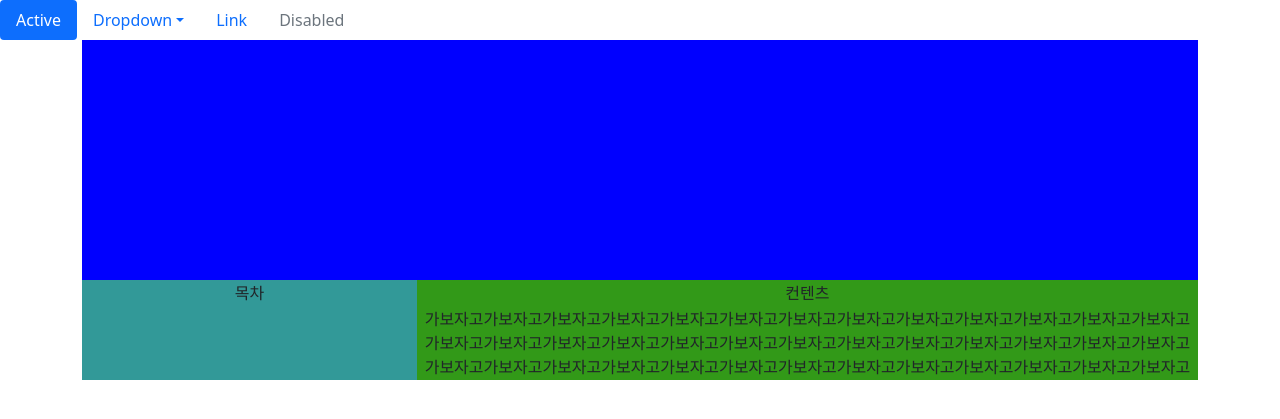
After one commit to happysang/semyung_univ_project, a Django app: page /about in a window 1280 px wide. The commit adds this page. Shown: the top 419 px of the page. Run offline with Django 4.2, Linux system fonts and the light colour scheme; parts of the project's set-up code (start-up, migrations or seed data) failed here and were passed over; some libraries are stand-ins or nearby versions.

Commit message:
데이터적용

```diff
--- a/exhbn_project/exhbn_project/urls.py
+++ b/exhbn_project/exhbn_project/urls.py
@@ -22,7 +22,7 @@ urlpatterns = [
     path('', views.home, name = 'urlnamehome'),
     path('allprofile', views.allprofile, name = 'allprofile'),
     path('detailprofile', views.detailprofile, name = 'detailprofile'),
-
+    path('about', views.about, name = 'about'),
 
     path('works', views.worksall, name = 'worksall'),
     path('works/<str:wtype>', views.works, name = 'works'),
--- a/exhbn_project/mainpage/models.py
+++ b/exhbn_project/mainpage/models.py
@@ -29,6 +29,6 @@ class Profile(models.Model):
     pimage = models.ImageField(upload_to='pimage/',blank=True, null=True)
     eng_name = models.CharField(max_length=10)
     introduce = models.TextField(max_length=100)
-    email = models.EmailField(max_length=20)
+    email = models.CharField(max_length=20)
     wpage = models.CharField(max_length=100)
     project = models.ForeignKey(Work, on_delete = models.CASCADE,blank=True, null=True)
--- /dev/null
+++ b/exhbn_project/mainpage/templates/about.html
@@ -0,0 +1,43 @@
+{% extends 'nav.html' %}
+{% block content %}
+{% load static %}
+
+<table width="100%" style="text-align:center; border:none">
+    <tr>
+        <td colspan="2" style="background-color:blue" height="240"></td><!--여백용-->
+    </tr>
+
+    <tr>
+        <td style="background-color:#329998; width:30%">
+            목차
+        </td>
+
+
+        <td style="text-align:center; background-color:#329918;">
+            컨텐츠
+        </td>
+    </tr>
+
+    <tr>
+        <td style="background-color:#329998; width:30%">
+
+        </td>
+
+
+        <td style="text-align:center; background-color:#329918;">
+            가보자고가보자고가보자고가보자고가보자고가보자고가보자고가보자고가보자고가보자고가보자고가보자고가보자고
+            가보자고가보자고가보자고가보자고가보자고가보자고가보자고가보자고가보자고가보자고가보자고가보자고가보자고
+            가보자고가보자고가보자고가보자고가보자고가보자고가보자고가보자고가보자고가보자고가보자고가보자고가보자고
+        </td>
+    </tr>
+
+    <!-- <tr>
+        <td style="background-color:#329998; width:50%">
+            <div class="card-body" style= "text-align:center; margin: 0; padding: 0;">
+                <h5 class="card-title">홍길동</h5>
+                <p class="card-text">Hong gill dong</p>
+            </div>
+        </td>
+    </tr> -->
+</table>
+{% endblock %}
--- a/exhbn_project/mainpage/templates/home.html
+++ b/exhbn_project/mainpage/templates/home.html
@@ -3,5 +3,6 @@
 홈 입니다.
 <a href="{%url 'allprofile' %}" class="button">proflie 전체 페이지</a>
 <a href="{%url 'detailprofile' %}" class="button">proflie 디테일 페이지</a>
+<a href="{%url 'about' %}" class="button">about페이지</a>
 
 {% endblock %}
--- a/exhbn_project/mainpage/views.py
+++ b/exhbn_project/mainpage/views.py
@@ -1,5 +1,6 @@
 from django.shortcuts import render, redirect, get_object_or_404
 from .models import *
+import alldata
 
 # Create your views here.
 
@@ -7,13 +8,15 @@ def home(request):
     return render (request, 'home.html')
 
 def allprofile(request):
-    return render (request, 'allprofile.html')
+    alldata.profiledata()
+    allfile = Profile.objects()
+    return render (request, 'allprofile.html', {'allfile':allfile})
 
 def detailprofile(request):
     return render (request, 'detailprofile.html')
 
-
-
+def about(request):
+    return render (request, 'about.html')
 
 def worksall(request): #all
     works = Work.objects.all()
```
Also changed, not shown: exhbn_project/mainpage/alldata.py (added, +10 -0 lines), exhbn_project/mainpage/templates/allprofile.html (+12 -2 lines), exhbn_project/db.sqlite3, exhbn_project/mainpage/migrations/0007_alter_profile_email.py (added), exhbn_project/mainpage/static/pimage/imgex.png (renamed from exhbn_project/mainpage/static/imgex.png).
